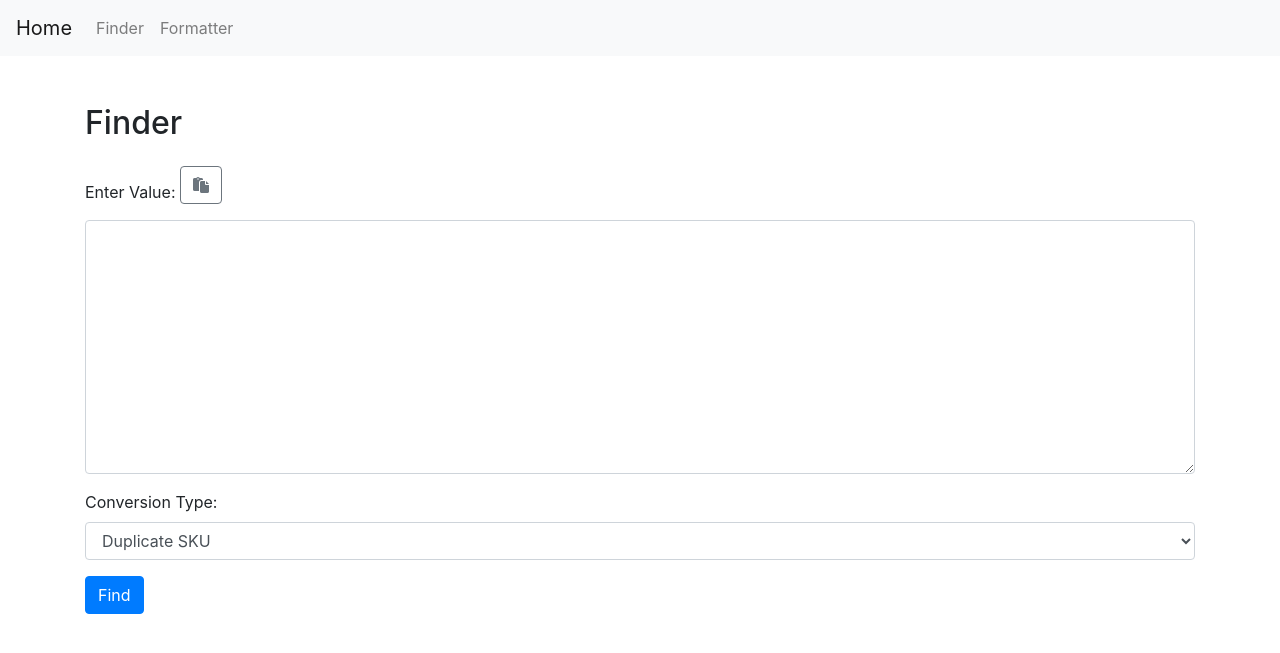
After one commit to lukaririnki26/py-tools, a Flask app: page /finder/ in a window 1280 px wide. The commit adds this page. Shown: the top 653 px of the page. Run offline with Flask 3, Linux system fonts and the light colour scheme; some libraries are stand-ins or nearby versions.

Commit message:
rebuild finder & formatter

```diff
--- a/app.py
+++ b/app.py
@@ -1,12 +1,12 @@
 # flask_app/app.py
 from flask import Flask, render_template
-from temperature_converter import temperature_converter
-from number_formatter import number_formatter
+from src.finder import finder
+from src.formatter import formatter
 
 app = Flask(__name__)
 
-app.register_blueprint(temperature_converter, url_prefix='/temperature')
-app.register_blueprint(number_formatter, url_prefix='/number')
+app.register_blueprint(finder, url_prefix='/finder')
+app.register_blueprint(formatter, url_prefix='/formatter')
 
 @app.route('/')
 def index():
--- /dev/null
+++ b/src/finder.py
@@ -0,0 +1,46 @@
+# flask_app/finder.py
+from flask import Blueprint, render_template, request
+import re
+
+finder = Blueprint('finder', __name__)
+
+def find_duplicate_sku(data):
+    # Use raw string for regex pattern to avoid issues with backslashes
+    pattern = re.compile(r'\b\d{10}\b')
+
+    seen_numbers = set()
+    duplicate_numbers = set()
+
+    matches = pattern.findall(data)
+    if matches:
+        for number in matches:
+            if number in seen_numbers:
+                duplicate_numbers.add(number)
+            else:
+                seen_numbers.add(number)
+
+    return list(duplicate_numbers)
+
+def _finder(finder_input, finder_type):
+    if finder_type == 'duplicate_sku':
+        result = find_duplicate_sku(finder_input)
+        return f"Duplicate SKU: ({result})"
+    else:
+        return "Invalid finder type. Supported type."
+
+@finder.route('/', methods=['GET', 'POST'])
+def finder_route():
+    result = None
+    old = None
+
+    if request.method == 'POST':
+        try:
+            finder_input = request.form['finder_input']
+            finder_type = request.form['finder_type']
+            old = finder_input
+            result = _finder(finder_input, finder_type)
+
+        except ValueError:
+            result = "Invalid input. Please enter a valid finder type."
+
+    return render_template('finder.html', result=result, old=old)
--- /dev/null
+++ b/templates/finder.html
@@ -0,0 +1,36 @@
+<!-- flask_app/templates/number_formatter.html -->
+{% extends 'layout.html' %}
+
+{% block title %}Finder{% endblock %}
+
+{% block content %}
+    <h2 class="mb-4">Finder</h2>
+
+    <form method="post" action="/finder">
+        <div class="form-group">
+            <label for="finder_input">Enter Value:</label>
+            <button class="btn btn-outline-secondary mb-3" onclick="pasteToInput('finder_input')">
+                <i class="fas fa-paste"></i>
+            </button>
+            <textarea class="form-control" name="finder_input" id="finder_input" cols="30" rows="10" required>{% if old %} {{ old }} {% endif %}</textarea>
+        </div>
+        <div class="form-group">
+            <label for="finder_type">Conversion Type:</label>
+            <select class="form-control" id="finder_type" name="finder_type" required>
+                <option value="duplicate_sku">Duplicate SKU</option>
+            </select>
+        </div>
+
+        <button type="submit" class="btn btn-primary">Find</button>
+    </form>
+
+    {% if result %}
+        <div class="mt-4">
+            <label>Result:</label>
+            <button class="btn btn-outline-secondary" onclick="copyToClipboard('result')">
+                <i class="fas fa-copy"></i>
+            </button>
+            <p class="mt-3" id="result">{{ result }}</p>
+        </div>
+    {% endif %}
+{% endblock %}
--- a/templates/index.html
+++ b/templates/index.html
@@ -14,10 +14,10 @@
     <div class="collapse navbar-collapse" id="navbarNav">
         <ul class="navbar-nav">
             <li class="nav-item">
-                <a class="nav-link" href="/temperature">Temperature Converter</a>
+                <a class="nav-link" href="/finder">Finder</a>
             </li>
             <li class="nav-item">
-                <a class="nav-link" href="/number">Number Formatter</a>
+                <a class="nav-link" href="/formatter">Formatter</a>
             </li>
         </ul>
     </div>
--- a/templates/layout.html
+++ b/templates/layout.html
@@ -15,10 +15,10 @@
     <div class="collapse navbar-collapse" id="navbarNav">
         <ul class="navbar-nav">
             <li class="nav-item">
-                <a class="nav-link" href="/temperature">Temperature Converter</a>
+                <a class="nav-link" href="/finder">Finder</a>
             </li>
             <li class="nav-item">
-                <a class="nav-link" href="/number">Number Formatter</a>
+                <a class="nav-link" href="/formatter">Formatter</a>
             </li>
         </ul>
     </div>
```
Also changed, not shown: number_formatter.py (deleted, +0 -30 lines), src/formatter.py (added, +32 -0 lines), temperature_converter.py (deleted, +0 -27 lines), templates/formatter.html (renamed from templates/number_formatter.html, +8 -8 lines), templates/temperature_converter.html (deleted, +0 -37 lines), 1 other file.
